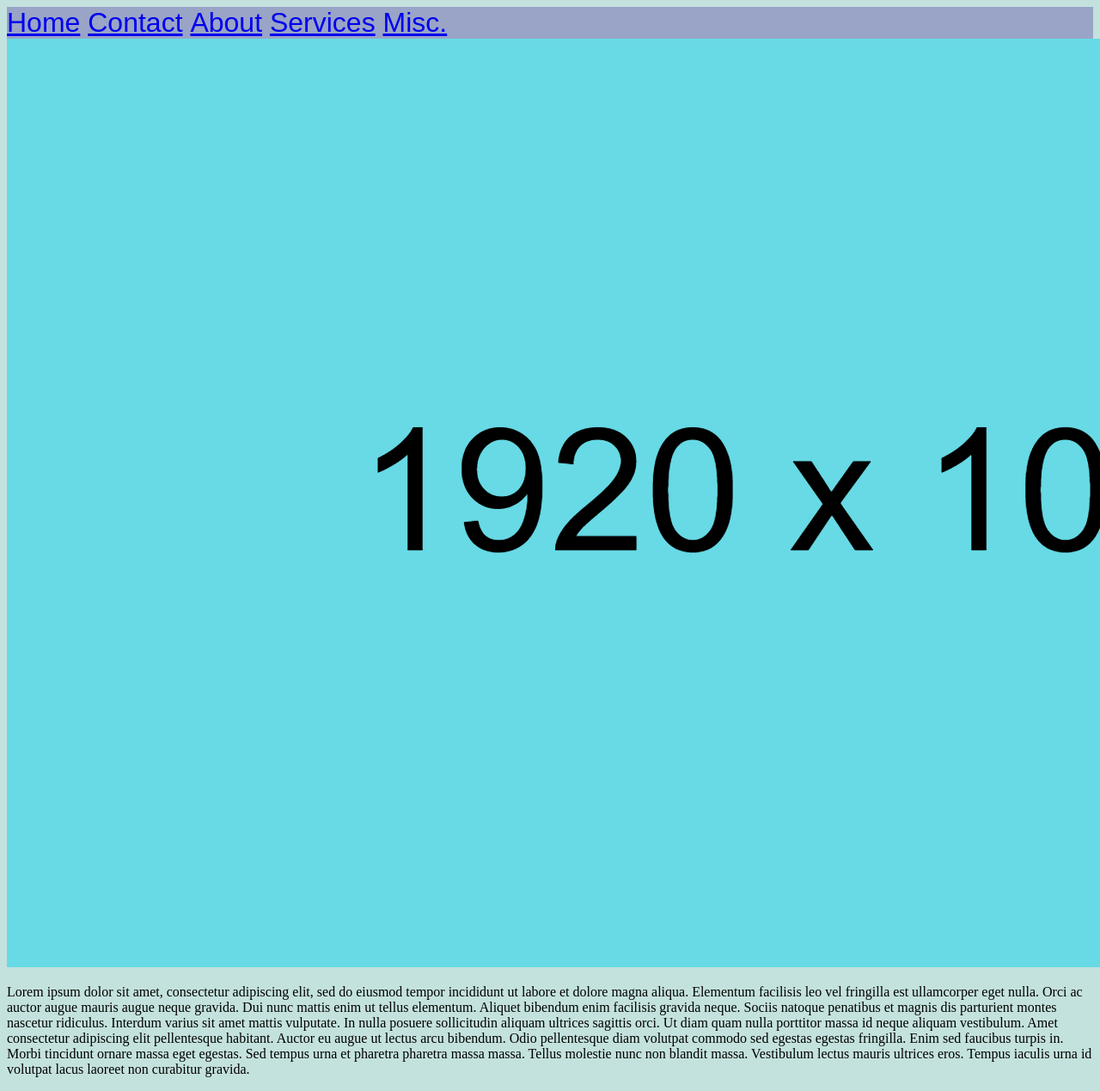
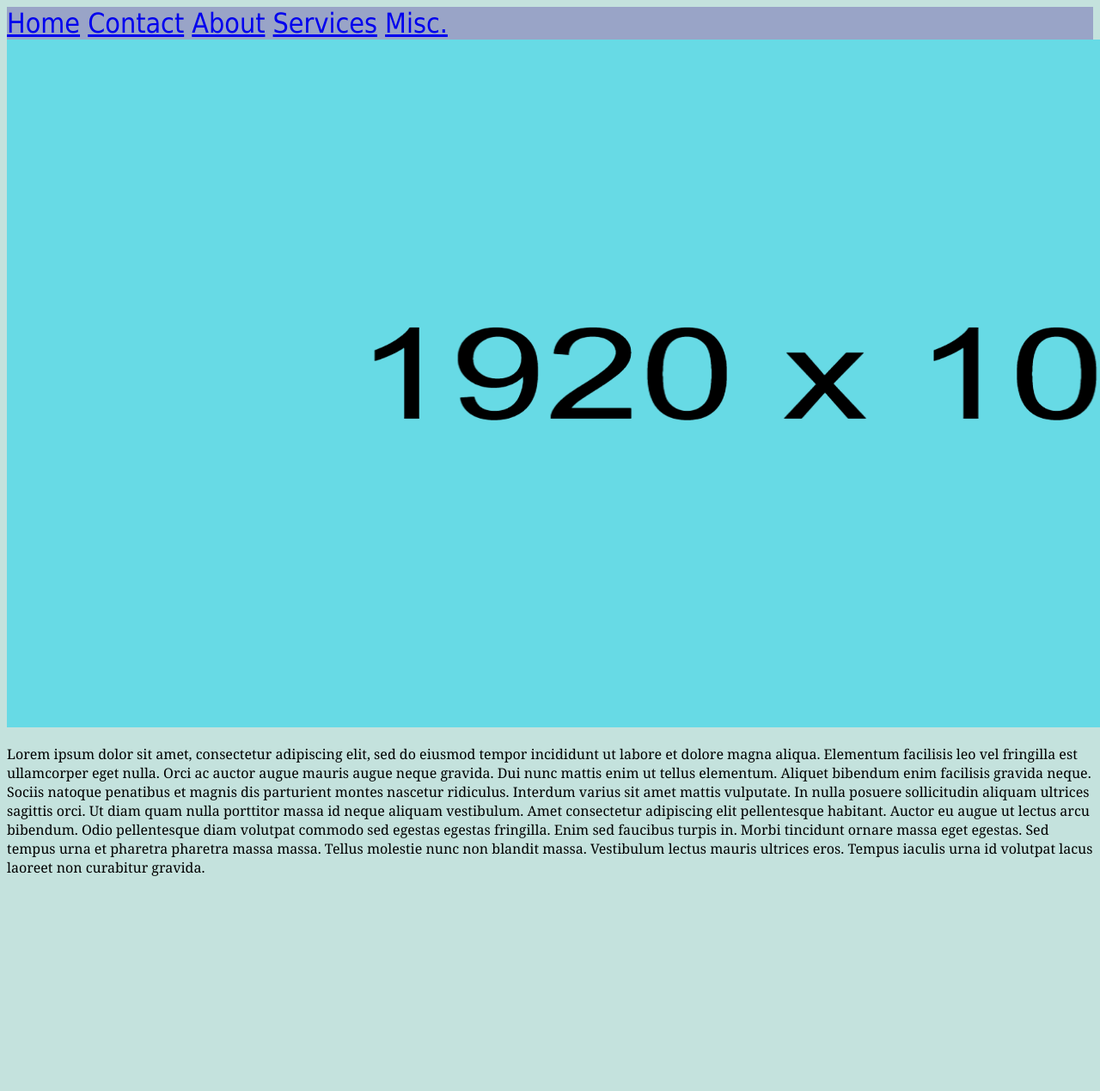
Before and after one commit to Bridger-Sanders/web-dev-hw, a plain HTML site: page assignment-12/index.html in a window 1280 px wide. Shown: the top 1269 px of the page at 86% size. After the commit the page ends 1036 px from the top, so only its background shows below. Drawn offline with Linux system fonts and the light colour scheme.

Commit message:
Patch 1.10.67

```diff
--- a/assignment-12/css/style.css
+++ b/assignment-12/css/style.css
@@ -3,12 +3,13 @@ body{
 }
 .navigation{
   background-color: #99a4c7;
+  position: static;
 }
 .nav-block{
   background-color: #99a4c7;
   display: inline;
   font-size: 2em;
-  font-family: sans-serif;
+  font-family: Tahoma, Verdana;
 }
 .nav-block:hover{
   background-color: #9873ab;
@@ -28,3 +29,6 @@ body{
 .dropdown-item:hover, .dropdown-item:hover a {
   background-color: #99a4c7;
 }
+p {
+  font-family: Georgia, Times;
+}
--- a/assignment-12/index.html
+++ b/assignment-12/index.html
@@ -41,7 +41,7 @@
       </div>
     </nav>
     <div>
-      <img src="./images/teal.png" alt="Teal image with the text 1920 x 1080 on it" title="Teal" width="1920" height="1080">
+      <img src="./images/teal.png" alt="Teal image with the text 1920 x 1080 on it" title="Teal" width="1904" height="800">
     </div>
     <div>
       <p>
```
Also changed, not shown: assignment-12/about.html (+1 -1 lines), assignment-12/services.html (+1 -1 lines), 1 other file.
